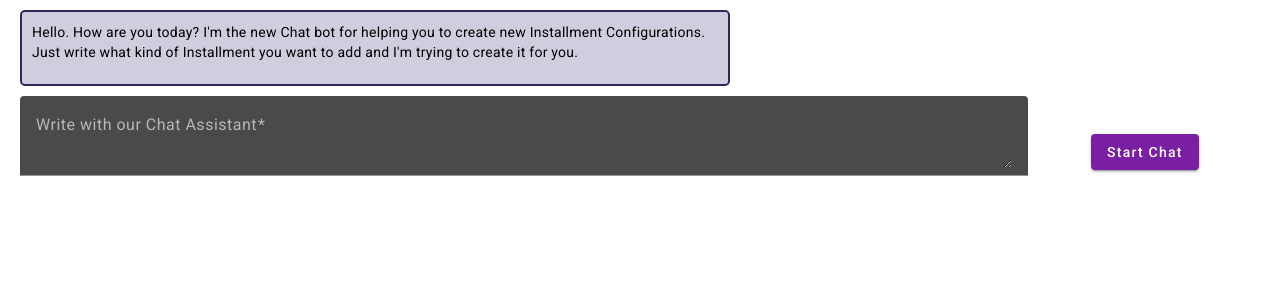
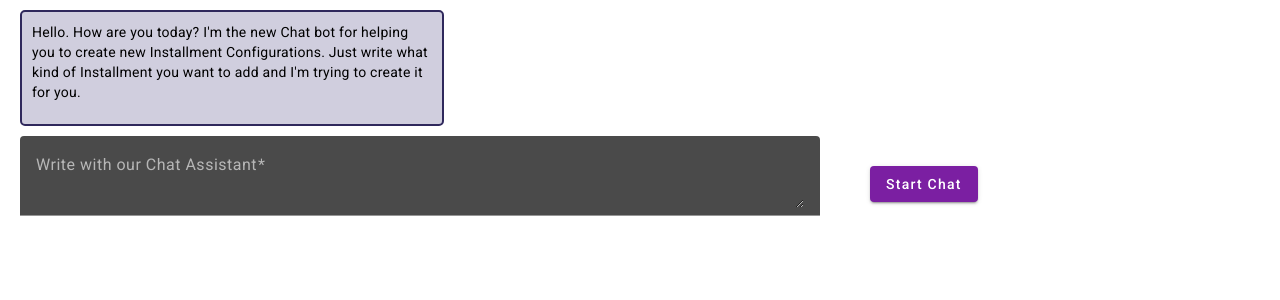
Before and after one commit to pintocr/installment-ui, an Angular app in the folder installment-ui/: page / in a window 1280 px wide. Shown: the top 300 px of the page. Built offline with nearby package versions, Linux system fonts and the light colour scheme.

Commit message:
nicer chat history boxes

```diff
--- a/installment-ui/src/app/main/chat/chat.component.css
+++ b/installment-ui/src/app/main/chat/chat.component.css
@@ -7,6 +7,8 @@
   margin: 10px 0;
   margin-right: 550px;
   margin-left: 20px;
+  height: 90%;
+  width: 400px;
 }
 
 /* Darker chat container */
@@ -15,6 +17,8 @@
   background-color: #8b87a6;
   margin-left: 320px;
   margin-right: 250px;
+  height: 90%;
+  width: 400px;
 }
 
 /* Clear floats */
@@ -54,4 +58,5 @@
 
 .example-form {
   margin-left: 20px;
+  width: 1000px;
 }
```
